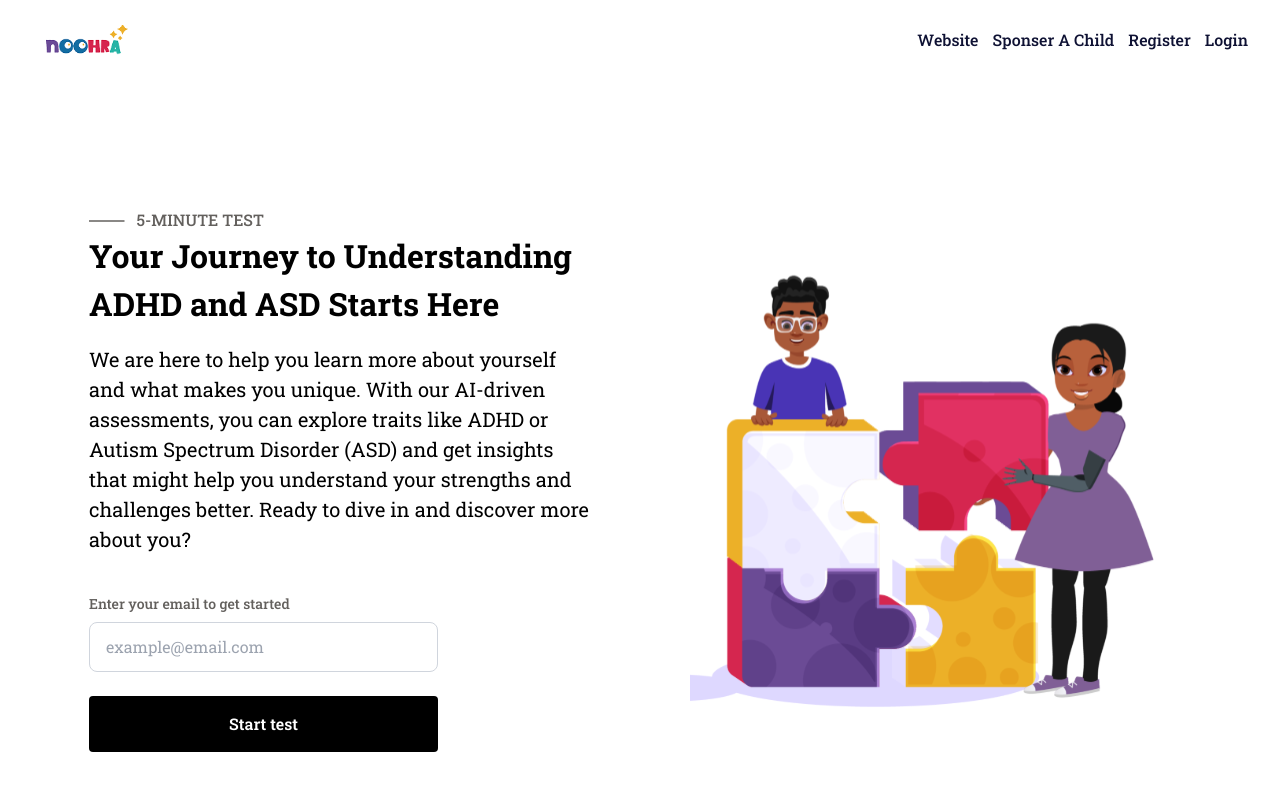
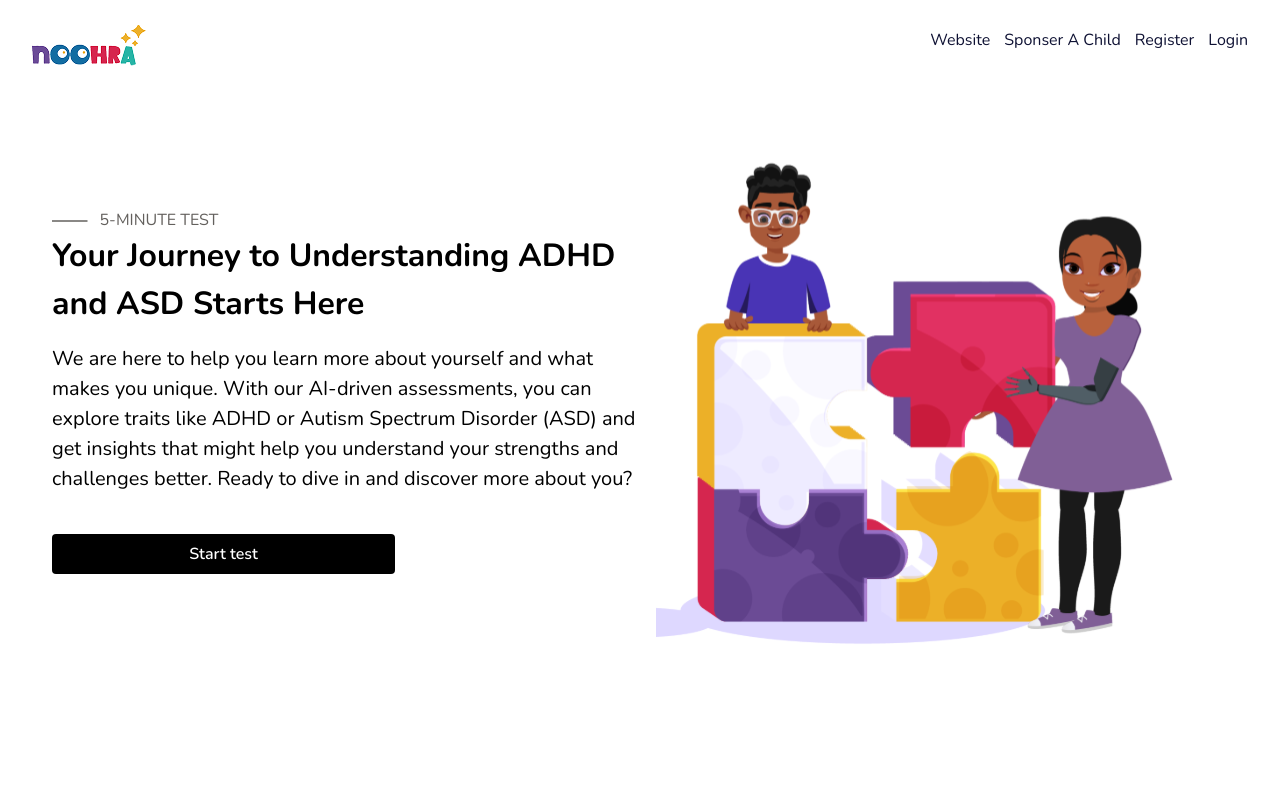
Before and after one commit to Akpcodes636/Noohra, a Next.js app: page /assesment in a window 1280 px wide. Shown: the top 790 px of the page. Built offline with nearby package versions, Linux system fonts and the light colour scheme.

Commit message:
feat: update global styles and components for improved layout and typography; add CognitiveModel component

```diff
--- a/app/assesment/page.tsx
+++ b/app/assesment/page.tsx
@@ -23,7 +23,7 @@ export default function Assesmentpage() {
   // Handle confirmation
   const handleConfirm = (selection: string) => {
     // Add your confirmation logic here
-    console.log(selection)
+    console.log(selection);
     console.log("Test selection confirmed");
     console.log("User email:", email);
     closeLoginModal();
@@ -39,11 +39,8 @@ export default function Assesmentpage() {
   return (
     <section className="">
       <Header />
-      <div className="container mx-auto">
-        {/* Desktop View */}
-        {!showTestQuestions && (
-          <div className="h-screen grid grid-cols-2 place-items-center">
-            <div className="w-[502px] h-full flex items-start justify-center flex-col">
+      <div className="container mx-auto py-[37px]">
+        <div className="block md:block lg:hidden">
           <div className="flex items-center justify-center gap-3">
             <div className="h-0 w-[35.5px]">
               <Image
@@ -53,7 +50,108 @@ export default function Assesmentpage() {
                 height={500}
               />
             </div>
-                <p className="text-[#63605D] font-medium text-[16px]">
+            <p className="text-[#63605D] font-medium text-[12px] text-center lg:text-[16px]">
+              5-MINUTE TEST
+            </p>
+          </div>
+          <h1 className="font-bold text-[18px]  text-center md:text-[32px] mb-[16px]">
+            Your Journey to Understanding ADHD and ASD Starts Here
+          </h1>
+          <div className="w-full max-w-[343px] h-[306px] mx-auto">
+            <Image
+              src="/image/newImage.svg"
+              alt="a lady and scientist working"
+              width={500}
+              height={500}
+              className="w-full h-full object-cover"
+            />
+          </div>
+          <p className="font-normal  text-[14px] md:text-[20px] mb-[24px] text-center mt-[24px]">
+            We are here to help you learn more about yourself and what makes you
+            unique. With our AI-driven assessments, you can explore traits like
+            ADHD or Autism Spectrum Disorder (ASD) and get insights that might
+            help you understand your strengths and challenges better. Ready to
+            dive in and discover more about you?
+          </p>
+          <div>
+            <Button
+              css="w-[343px] h-[40px] text-[#FFFFFF] font-bold mx-auto"
+              type="button"
+              style="primary"
+            >
+              Start test
+            </Button>
+          </div>
+        </div>
+        <div className="hidden md:hidden lg:grid grid-cols-2 place-items-center">
+          <div className="flex items-start justify-start flex-col">
+            <div className="flex items-center justify-center gap-3">
+              <div className="h-0 w-[35.5px]">
+                <Image
+                  src="/image/Line.png"
+                  alt="line through"
+                  width={500}
+                  height={500}
+                />
+              </div>
+              <p className="text-[#63605D] font-medium text-[12px] text-center lg:text-[16px]">
+                5-MINUTE TEST
+              </p>
+            </div>
+            <h1 className="font-bold text-[32px] mb-[16px]">
+              Your Journey to Understanding ADHD and ASD Starts Here
+            </h1>
+            <p className="font-normal text-[20px] mb-[40px]">
+              We are here to help you learn more about yourself and what makes
+              you unique. With our AI-driven assessments, you can explore traits
+              like ADHD or Autism Spectrum Disorder (ASD) and get insights that
+              might help you understand your strengths and challenges better.
+              Ready to dive in and discover more about you?
+            </p>
+            <div>
+              <Button
+                css="w-[343px] h-[40px] text-[#FFFFFF] font-bold"
+                type="button"
+                style="primary"
+              >
+                Start test
+              </Button>
+            </div>
+          </div>
+          <div className="">
+            <div className="w-[557px] ">
+              <Image
+                src="/image/newImage.svg"
+                alt="a lady and scientist working"
+                width={500}
+                height={500}
+                className="w-full h-full object-cover"
+              />
+            </div>
+          </div>
+        </div>
+      </div>
+    </section>
+  );
+}
+
+{
+  /* Desktop View */
+}
+{
+  /* {!showTestQuestions && (
+  <div className="h-screen grid grid-cols-1 lg:grid-cols-2 place-items-center py-[40px]">
+    <div className="order-2 lg:order-1 max-w-[343px] mx-auto lg:max-w-[502px] h-full flex items-start justify-center flex-col">
+      <div className="flex items-center justify-center gap-3">
+        <div className="h-0 w-[35.5px]">
+          <Image
+            src="/image/Line.png"
+            alt="line through"
+            width={500}
+            height={500}
+          />
+        </div>
+        <p className="text-[#63605D] font-medium text-[12px] text-center lg:text-[16px]">
           5-MINUTE TEST
         </p>
       </div>
@@ -68,8 +166,10 @@ export default function Assesmentpage() {
         challenges better. Ready to dive in and discover more about you?
       </p>
 
-              {/* Email Input Field */}
-              <div className="mb-6 w-full max-w-[349px]">
+      {/* Email Input Field */
+}
+{
+  /* <div className="mb-6 w-full max-w-[349px]">
         <label htmlFor="email" className="block text-[#63605D] text-sm font-medium mb-2">
           Enter your email to get started
         </label>
@@ -94,23 +194,23 @@ export default function Assesmentpage() {
         </Button>
       </div>
     </div>
-            <div className="w-[556px] h-[453px] flex items-center justify-center">
+    <div className="order-1 lg:order-2 w-[343px] h-[306px] lg:w-[556px] lg:h-[453px] flex items-center justify-center">
       <Image
         src="/image/newImage.svg"
         alt="a lady and scientist working"
         width={500}
         height={500}
+        className="w-full h-full object-cover"
       />
     </div>
   </div>
 )}
-        {/* Use the TestModal component */}
-        <TestModal
+{/* Use the TestModal component */
+}
+{
+  /* <TestModal
   isOpen={isModalOpen}
   onClose={closeLoginModal}
   onConfirm={handleConfirm}
-        />
-      </div>
-    </section>
-  );
+/>  */
 }
--- a/app/components/ui/Button.tsx
+++ b/app/components/ui/Button.tsx
@@ -25,7 +25,7 @@ interface ButtonProps {
     css,
   }) =>{
     return (
-        <button onClick={fn} type={type} className={`flex h-14 items-center justify-center rounded-[4px] duration-150 font-semibold leading-[26px] text-[16px] transition-all  ${css}
+        <button onClick={fn} type={type} className={`flex cursor-pointer h-14 items-center justify-center rounded-[4px] duration-150 font-semibold leading-[26px] text-[16px] transition-all  ${css}
         ${
             style === "primary" &&
             "bg-[#000000] text-white"
--- /dev/null
+++ b/app/components/ui/CognitiveModel.tsx
@@ -0,0 +1,70 @@
+import { useRouter } from "next/navigation";
+import { FaTimes } from "react-icons/fa";
+import Button from "./Button";
+
+interface ModelProps {
+  onClose: () => void;
+}
+
+export default function Model({ onClose }: ModelProps) {
+  const router = useRouter();
+
+  const handleSkip = () => {
+    onClose();
+    router.push("/Gender");
+  };
+
+  return (
+    <div className="fixed inset-0 z-50 gradient overflow-y-auto hide-scroll">
+      <div className="bg-[#FFFFFF] flex items-center justify-center max-w-[267px] mx-auto h-[290px]">
+        <div className="p-[16px]">
+          <div className="flex items-center justify-center gap-x-3 mb-[24px]">
+            <div className="">
+              <h2 className="text-[20px] leading-[26px] font-bold">
+                Cognitive Test Notice!
+              </h2>
+              <p className="font-normal text-[14px] leading-[26px]">
+                You're taking this assessment on behalf of someone else.
+              </p>
+            </div>
+            <div
+              className="w-[32px] h-[32px] bg-[#EAF8F7] flex items-center justify-center rounded-full cursor-pointer"
+              onClick={onClose}
+            >
+              <FaTimes size={14} />
+            </div>
+          </div>
+          <div className="max-w-[311px] h-[290px] bg-[#BEEAE5] mb-[24px] px-[16px] py-2">
+            <p className="text-[14px] text-[#464442]">
+              To ensure accuracy,{" "}
+              <span className="text-[#C29014]">
+                the cognitive test can only be taken by the individual
+                themselves
+              </span>
+              . Since you're not the person being assessed, this portion will be
+              skipped.
+            </p>
+          </div>
+          <div className="flex gap-2">
+            <Button
+              type="submit"
+              style="primary"
+              css="w-[89px] h-[32px]"
+              fn={onClose}
+            >
+              Cancel
+            </Button>
+            <Button
+              type="submit"
+              style="tertiary"
+              css="w-[107px] h-[32px]"
+              fn={handleSkip}
+            >
+              Skip anyway
+            </Button>
+          </div>
+        </div>
+      </div>
+    </div>
+  );
+}
--- a/app/components/ui/Logo.tsx
+++ b/app/components/ui/Logo.tsx
@@ -6,7 +6,7 @@ import Link from 'next/link'
 const Logo = () => {
   return (
     <Link href="/" className="h-full max-h-[30px]">
-      <div className="h-[42px] min-w-[110px] md:h-full">
+      <div className="h-[28px] lg:h-[42px] min-w-[88px] lg:min-w-[110px] md:h-full">
         <Image
           src="/image/Logo.png"
           height={500}
--- a/app/globals.css
+++ b/app/globals.css
@@ -47,12 +47,13 @@
 body {
   color: var(--foreground);
   background: var(--background);
-  font-family: Roboto Slab, "";
+  font-family: var(--font-nunito), sans-serif;
 }
 
 .container {
   max-width: 1200px;
   margin: 0 auto;
+  @apply px-5 lg:px-3
 }
 
 .label-class {
--- a/app/layout.tsx
+++ b/app/layout.tsx
@@ -1,8 +1,9 @@
 import localFont from 'next/font/local';
 import "./globals.css";
 import type { Metadata } from "next";
-import { Roboto_Slab } from 'next/font/google';
+import { Roboto_Slab, Nunito } from 'next/font/google';
 
+// Google Fonts
 const robotoSlab = Roboto_Slab({
   weight: ["400", "700"],
   style: "normal",
@@ -10,6 +11,13 @@ const robotoSlab = Roboto_Slab({
   variable: "--font-roboto-slab",
 });
 
+const nunito = Nunito({
+  weight: ["300", "400", "600", "700"], // adjust as needed
+  subsets: ["latin"],
+  variable: "--font-nunito",
+});
+
+// Local Fonts
 const hind = localFont({
   src: [
     {
@@ -39,7 +47,7 @@ const hind = localFont({
     },
   ],
   variable: "--font-hind",
-})
+});
 
 export const metadata: Metadata = {
   description: "Generated by create next app",
@@ -48,7 +56,7 @@ export const metadata: Metadata = {
 export default function RootLayout({ children }: { children: React.ReactNode }) {
   return (
     <html lang="en">
-      <body className={`${hind.variable} ${robotoSlab.variable} antialiased`}>
+      <body className={`${hind.variable} ${robotoSlab.variable} ${nunito.variable} antialiased`}>
         {children}
       </body>
     </html>
```
Also changed, not shown: app/components/Assesment/Testpage.tsx (+3 -5 lines), app/components/Home/Hero.tsx (+23 -20 lines), app/components/ui/Modal.tsx (+39 -21 lines), public/icons/Group1.svg (added). Lines whose indentation alone changed are shown as unchanged.
